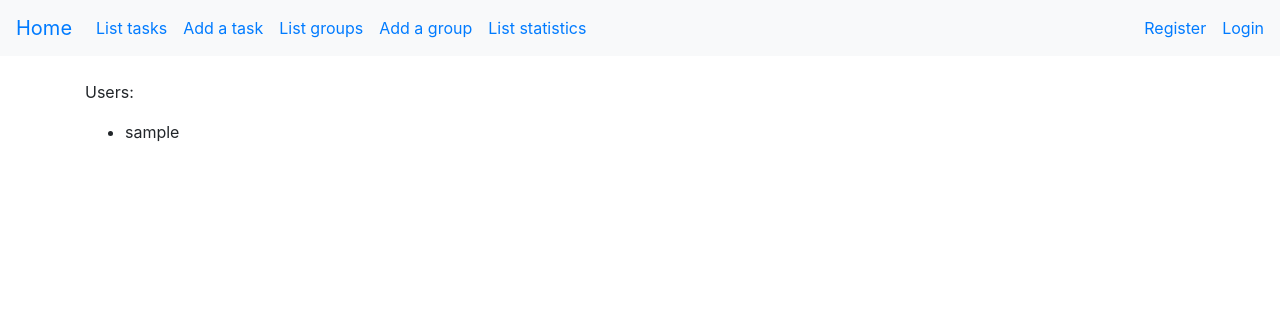
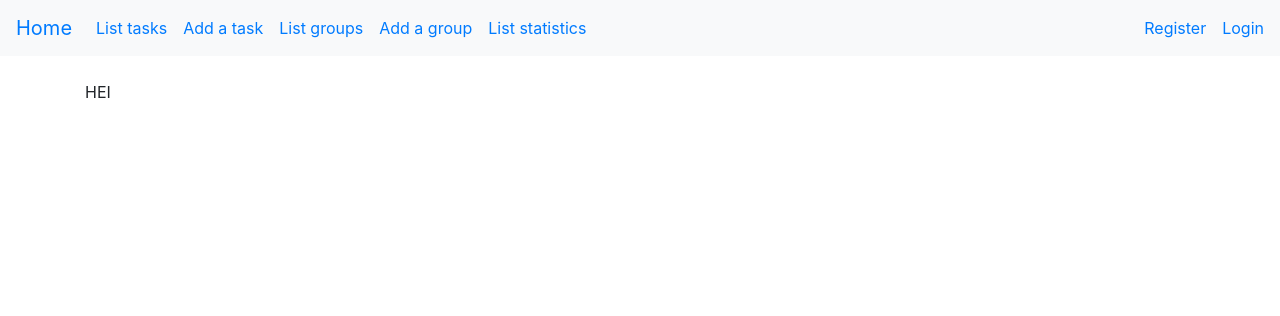
Before and after one commit to RamiBL/Muistilista, a Flask app: page / in a window 1280 px wide. Shown: the top 316 px of the page. Run offline with Flask 2, Linux system fonts and the light colour scheme; tables that the repository leaves empty hold one stand-in row (values such as "Sample post"); parts of the project's set-up code (start-up, migrations or seed data) failed here and were passed over; some libraries are stand-ins or nearby versions.

Commit message:
Changing index file

```diff
--- a/application/templates/index.html
+++ b/application/templates/index.html
@@ -2,18 +2,7 @@
 
 {% block body %}
 
-{% if users_list is defined %}
-<p>
-  Users:
-</p>
-<ul>
-  {% for user in users_list %}
-  <li>
-    {{user.name}}
-  </li>
-  {% endfor %}
-</ul>
-{% endif %}
+<p> HEI </p>
 <!-- {% if needs_tasks is defined %}
 <p>
   Users that have not been given any tasks:
--- a/application/views.py
+++ b/application/views.py
@@ -4,4 +4,4 @@ from application.auth.models import User
 
 @app.route('/')
 def index():
-    return render_template("index.html", users_list = User.find_users())
+    return render_template("index.html")
```
Also changed, not shown: application/groups/views.py (+0 -9 lines).
